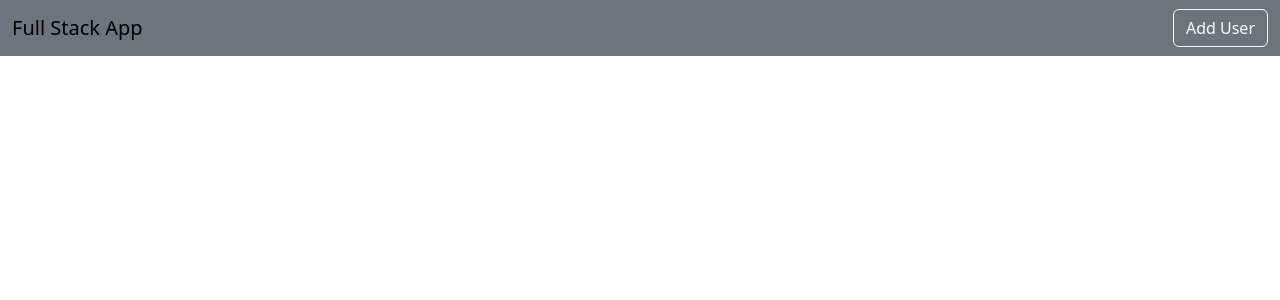
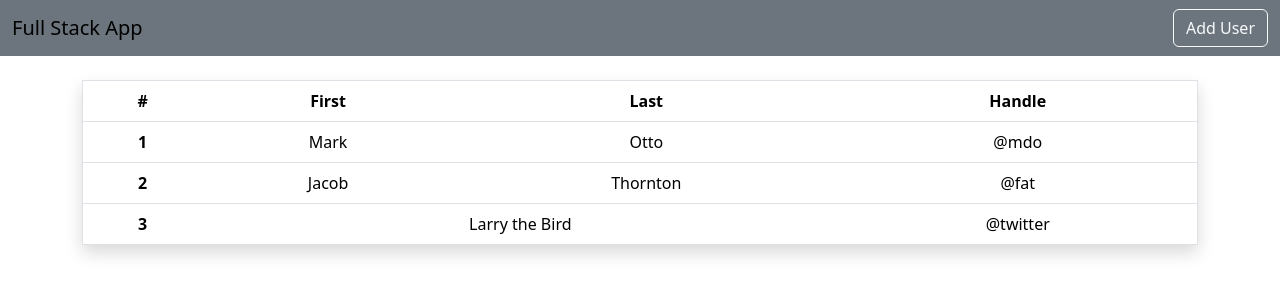
Before and after one commit to rusha-99/Full-Stack, a React (Create React App) app in the folder CRUD-App/fullstack-frontend/: page / in a window 1280 px wide. Shown: the top 300 px of the page. Built offline with nearby package versions, Linux system fonts and the light colour scheme.

Commit message:
setup nextauth

```diff
--- a/CRUD-App/fullstack-frontend/src/App.js
+++ b/CRUD-App/fullstack-frontend/src/App.js
@@ -1,12 +1,14 @@
 import './App.css';
 import "../node_modules/bootstrap/dist/css/bootstrap.min.css";
 import Navbar from './layout/Navbar';
+import Home from './pages/Home';
 
 
 function App() {
   return (
     <div className="App">
       <Navbar />
+      <Home />
     </div>
   );
 }
--- a/CRUD-App/fullstack-frontend/src/pages/Home.js
+++ b/CRUD-App/fullstack-frontend/src/pages/Home.js
@@ -0,0 +1,41 @@
+import React from 'react'
+
+const Home = () => {
+  return (
+    <div className="container">
+      <div className="py-4">
+        <table className="table border shadow">
+          <thead>
+            <tr>
+              <th scope="col">#</th>
+              <th scope="col">First</th>
+              <th scope="col">Last</th>
+              <th scope="col">Handle</th>
+            </tr>
+          </thead>
+          <tbody>
+            <tr>
+              <th scope="row">1</th>
+              <td>Mark</td>
+              <td>Otto</td>
+              <td>@mdo</td>
+            </tr>
+            <tr>
+              <th scope="row">2</th>
+              <td>Jacob</td>
+              <td>Thornton</td>
+              <td>@fat</td>
+            </tr>
+            <tr>
+              <th scope="row">3</th>
+              <td colspan="2">Larry the Bird</td>
+              <td>@twitter</td>
+            </tr>
+          </tbody>
+        </table>
+      </div>
+    </div>
+  )
+}
+
+export default Home
```
